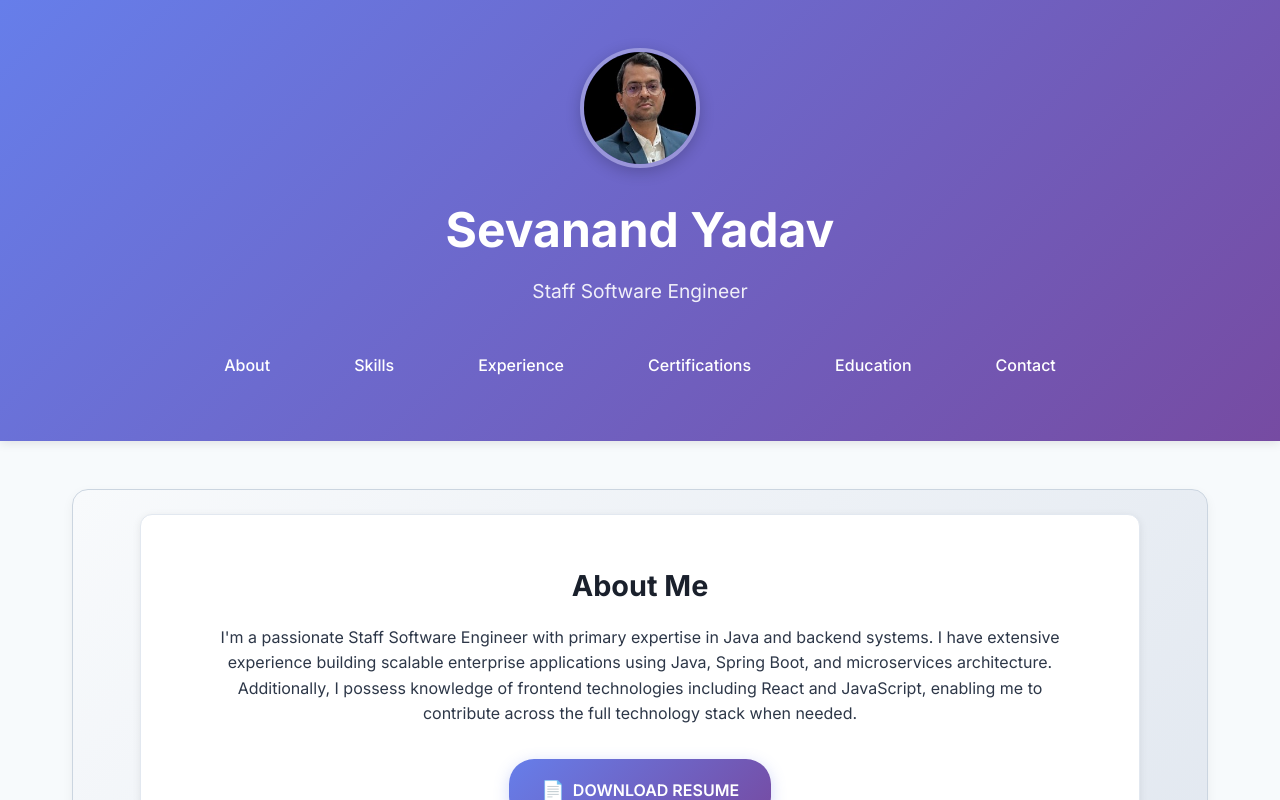
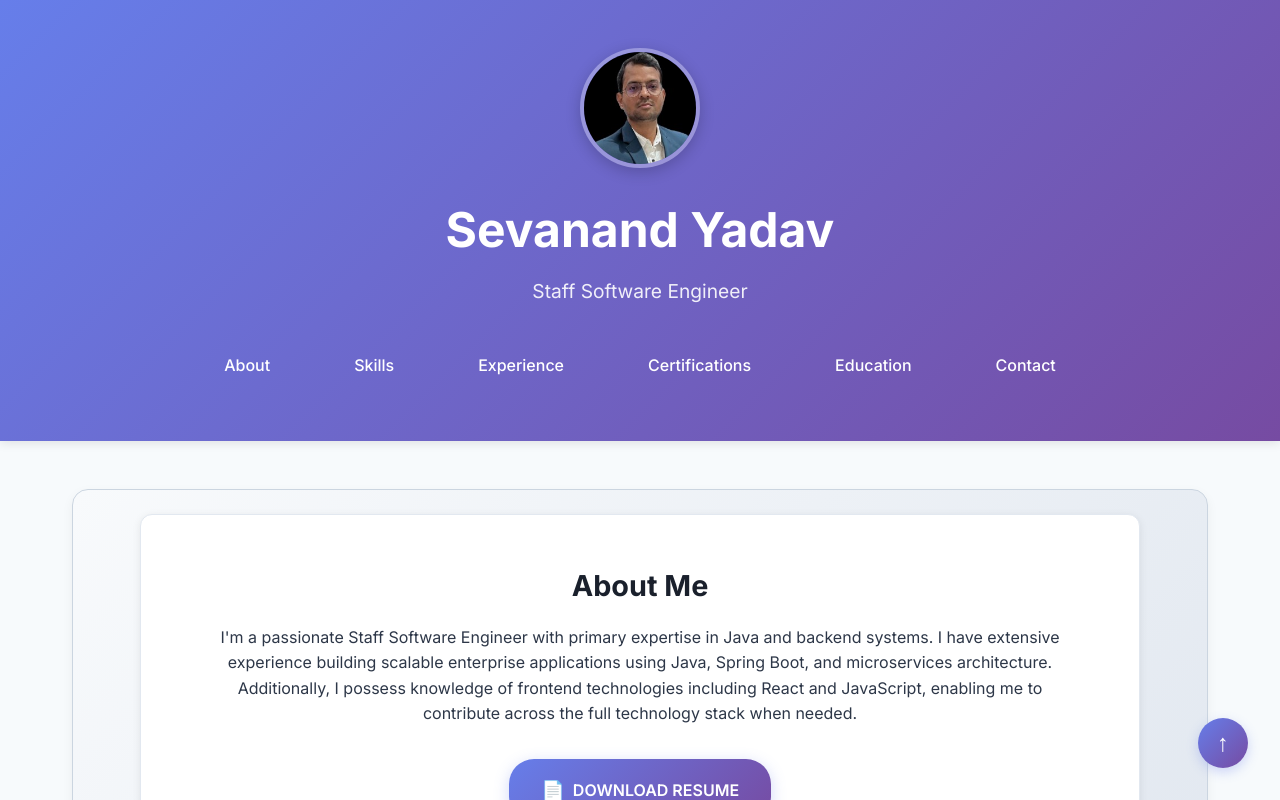
Before and after one commit to SevanandYadav/sevanand-cv, a React (Create React App) app: page / in a window 1280 px wide. Shown: the top 800 px of the page. Built offline with nearby package versions, Linux system fonts and the light colour scheme.

Commit message:
oriendtation and pages deployment permission ix

```diff
--- a/src/App.css
+++ b/src/App.css
@@ -443,6 +443,17 @@ section h2 {
   border-bottom: 1px solid #e2e8f0;
 }
 
+@media (max-width: 768px) {
+  .education-item {
+    grid-template-columns: 1fr;
+    gap: 1rem;
+  }
+
+  .education-date {
+    text-align: left;
+  }
+}
+
 .education-item:last-child {
   border-bottom: none;
   margin-bottom: 0;
@@ -575,6 +586,29 @@ section h2 {
   color: #2d3748;
   font-size: 0.9rem;
   font-weight: 500;
+}
+
+/* Go to Top Button */
+.go-to-top-btn {
+  position: fixed;
+  bottom: 2rem;
+  right: 2rem;
+  width: 50px;
+  height: 50px;
+  border-radius: 50%;
+  background: linear-gradient(135deg, #667eea 0%, #764ba2 100%);
+  color: white;
+  border: none;
+  font-size: 1.5rem;
+  cursor: pointer;
+  box-shadow: 0 4px 12px rgba(102, 126, 234, 0.3);
+  transition: transform 0.2s ease, box-shadow 0.2s ease;
+  z-index: 1000;
+}
+
+.go-to-top-btn:hover {
+  transform: translateY(-2px);
+  box-shadow: 0 6px 16px rgba(102, 126, 234, 0.4);
 }
 
 /* Contact Section */
--- a/src/pages/Home.js
+++ b/src/pages/Home.js
@@ -112,15 +112,6 @@ export default function Home() {
         <h2>Skills</h2>
         <div className="skills-grid">
           <div className="skill-category">
-            <h3>Frontend</h3>
-            <div className="skills-list">
-              <span className="skill-tag">React</span>
-              <span className="skill-tag">JavaScript</span>
-              <span className="skill-tag">HTML/CSS</span>
-              <span className="skill-tag">TypeScript</span>
-            </div>
-          </div>
-          <div className="skill-category">
             <h3>Backend (Primary)</h3>
             <div className="skills-list">
               <span className="skill-tag">Java</span>
@@ -139,6 +130,15 @@ export default function Home() {
               <span className="skill-tag">AWS</span>
               <span className="skill-tag">Jenkins</span>
               <span className="skill-tag">REST APIs</span>
+            </div>
+          </div>
+          <div className="skill-category">
+            <h3>Frontend</h3>
+            <div className="skills-list">
+              <span className="skill-tag">React</span>
+              <span className="skill-tag">JavaScript</span>
+              <span className="skill-tag">HTML/CSS</span>
+              <span className="skill-tag">TypeScript</span>
             </div>
           </div>
         </div>
@@ -274,6 +274,14 @@ export default function Home() {
           </div>
         </div>
       </section>
+
+      <button
+        className="go-to-top-btn"
+        onClick={() => window.scrollTo({ top: 0, behavior: 'smooth' })}
+        title="Go to top"
+      >
+        ↑
+      </button>
     </main>
   );
 }
```
